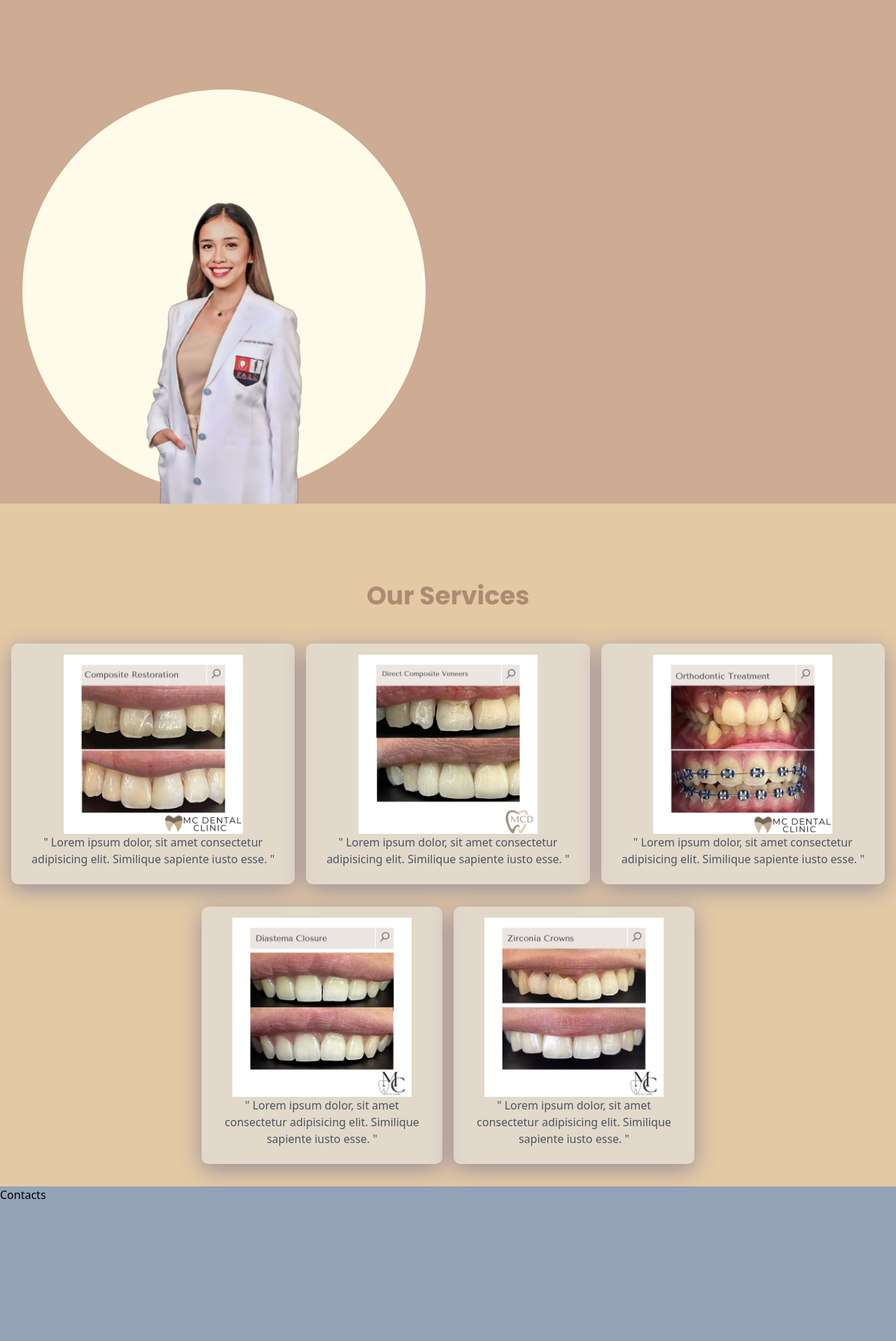
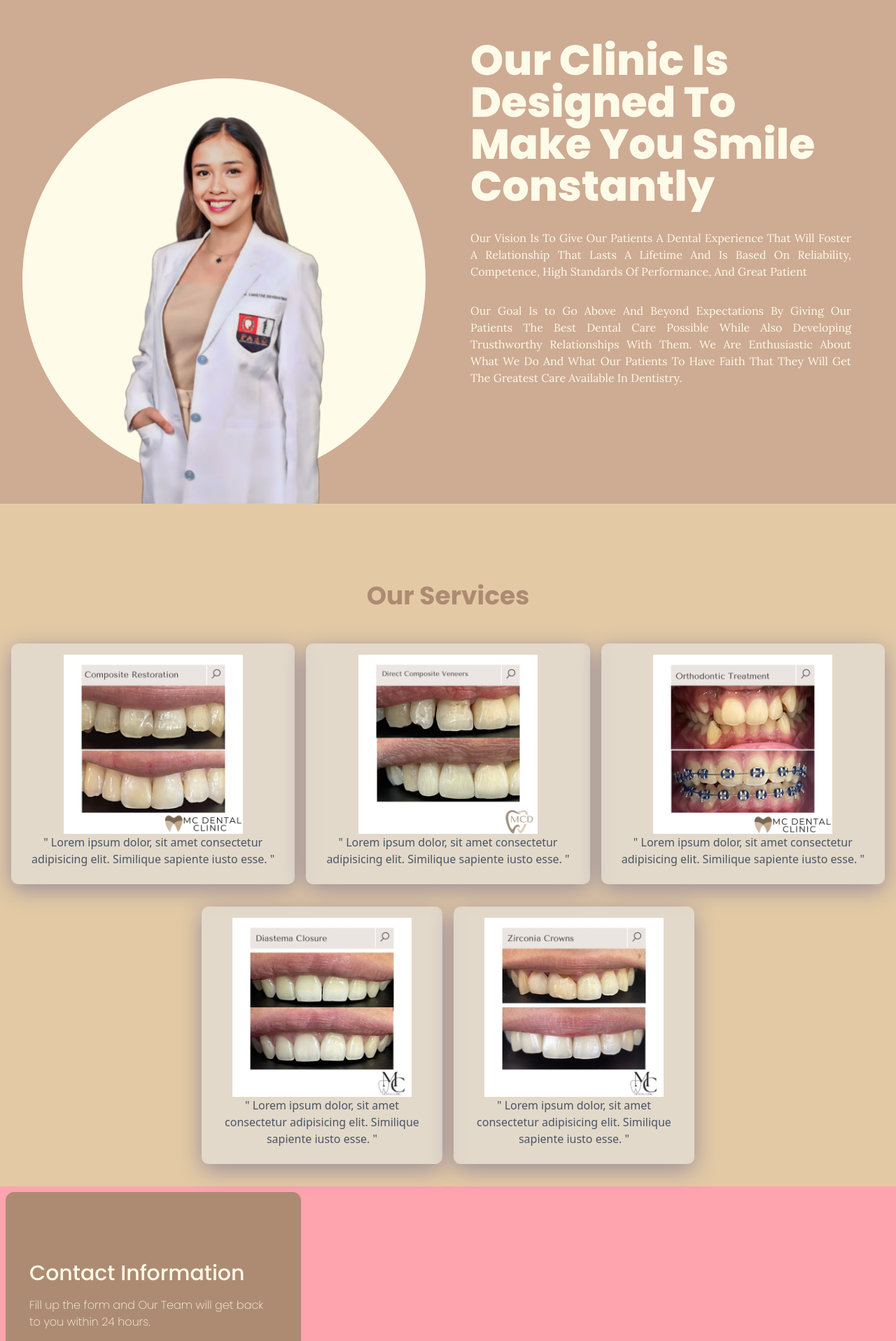
Before and after one commit to xuagram029/mc_dental, a React (Vite) app in the folder client/: page / in a window 1280 px wide. Shown: the part 880-2797 px from the top of the page at 70% size. Built offline with nearby package versions, Linux system fonts and the light colour scheme.

Commit message:
Contracts na lang di pa tapos

```diff
--- a/client/src/components/Landing Page/AboutUs.jsx
+++ b/client/src/components/Landing Page/AboutUs.jsx
@@ -4,13 +4,23 @@ import doc from '../../assets/doktora.png'
 export const AboutUs = () => {
   return (
     <div className='flex h-full'>
-      <div className='basis-1/2 flex items-end justify-center h-full'>
-        <img src={doc} alt="" className='w-56 z-40'/>
-        <div className='bg-white p-72 absolute z-0 rounded-full mb-4'></div>
+      <div className='lg:basis-1/2 sm:basis-0 flex items-end justify-center h-full'>
+        <img src={doc} alt="" className='w-72 z-40'/>
+        <div className='lg:bg-white sm:ng-transparent p-72 absolute z-0 rounded-full mb-8'></div>
       </div>
 
-      <div className='basis-1/2'>
+      <div className='lg:basis-1/2 sm:basis-full flex flex-col justify-center items-center lg:pr-16 sm:px-8'>
+        <h1 className='lg:text-6xl sm:text-4xl text-white font-pop font-extrabold'>
+          Our Clinic Is Designed To Make You Smile Constantly
+        </h1>
 
+        <p className='font-lora text-white font-extralight py-8 text-justify'>
+          Our Vision Is To Give Our Patients A Dental Experience That Will Foster A Relationship That Lasts A Lifetime And Is Based On Reliability, Competence, High Standards Of Performance, And Great Patient
+        </p>
+
+        <p className='font-lora text-white font-extralight pb-8 text-justify'>
+          Our Goal Is to Go Above And Beyond Expectations By Giving Our Patients The Best Dental Care Possible While Also Developing Trusthworthy Relationships With Them. We Are Enthusiastic About What We Do And What Our Patients To Have Faith That They Will Get The Greatest Care Available In Dentistry.
+        </p>
       </div>
     </div>
   )
--- a/client/src/components/Landing Page/Contacts.jsx
+++ b/client/src/components/Landing Page/Contacts.jsx
@@ -1,7 +1,68 @@
 import React from 'react'
+import {BsFillTelephoneFill, BsClock, BsInstagram} from 'react-icons/bs'
+import {HiLocationMarker} from "react-icons/hi"
+import {FaFacebookF} from "react-icons/fa"
 
 export const Contacts = () => {
   return (
-    <div>Contacts</div>
+    <div className='h-full bg-rose-300 rounded-md flex'>
+      <div className='basis-1/3 bg-primary m-2 rounded-xl px-8 pt-24 relative border-2 border-primary'>
+        <div>
+          <h1 className='font-pop text-white font-medium text-3xl'>Contact Information</h1>
+          <p className='font-pop text-white font-extralight py-4'>Fill up the form and Our Team will get back to you within 24 hours.</p>
+        </div>
+
+        <div className='space-y-12 pt-8'>
+          <div className='flex flex-col gap-y-3 text-white'>
+            <span className='flex items-center gap-x-8 text-xl'>
+              <HiLocationMarker className='text-pink-300' />
+              <p className=' text-base font-medium'>Branch 1: 2341 Leveriza St., Pasay City, Philippines</p>
+            </span>
+
+            <span className='flex items-center gap-x-8 text-xl'>
+              <HiLocationMarker className='scale-0' />
+              <p className='text-base font-medium'>Branch 2: 2519 P. Zamora, Pasay City, Philippines</p>
+            </span>
+
+          </div>
+
+          <div className='flex items-center gap-x-8 text-white'>
+            <span>
+              <BsFillTelephoneFill className='text-pink-300' />
+            </span>
+            <p>+63960-609-447</p>
+          </div>
+
+          <div className='flex flex-col text-white'>
+            <span className='flex items-center gap-x-8'>
+              <BsClock className='text-lg text-pink-300' />
+              <p className='font-medium'>Mon to Sat: <i className='text-sm font-light'>9:00am - 7:00pm</i></p>
+            </span>
+
+            <span className='flex items-center gap-x-8'>
+              <BsClock className='scale-0' />
+              <p className='font-medium'>Sunday: <i className='text-sm font-light'>Appointment Only</i></p>
+            </span>
+          </div>
+        </div>
+
+        <div>
+          <div className='absolute -bottom-20 -right-16 bg-rose-300 p-32 rounded-full'></div>
+          <div className='absolute bottom-20 right-24 bg-acsent p-16 rounded-full opacity-90'></div>
+        </div>
+
+        <div className='absolute bottom-10 left-24'>
+          <div className='flex gap-x-6 text-white items-center text-xl'>
+              <a href='https://www.facebook.com/MaChristineDentalClinic' className='hover:rounded-full hover:bg-pink-300 p-4'><FaFacebookF /></a>
+              <a href='https://www.instagram.com/mcdclinic' className='hover:rounded-full hover:bg-pink-300 p-4'><BsInstagram /></a>
+            </div>
+        </div>
+      </div>
+
+
+      <div className='basis-2/3'>
+
+      </div>
+    </div>
   )
 }
--- a/client/src/pages/Landing.jsx
+++ b/client/src/pages/Landing.jsx
@@ -12,7 +12,7 @@ const Landing = () => {
       <div className='h-screen lg:px-8 sm:px-2 bg-primary shadow-inner pt-16'>
         <section className='flex items-center py-16 px-8 gap-x-8'>
             <div className='lg:basis-1/2 sm:basis-full'>
-                <h1 className='text-white uppercase lg:text-8xl sm:text-4xl font-pop font-medium'>
+                <h1 className='text-white uppercase lg:text-8xl sm:text-4xl font-pop font-extrabold'>
                     Smile, It lets your teeth breathe
                 </h1>
                 <p className='text-white font-lora font-thin text-justify pt-8 pb-16 opacity-80'>
@@ -35,7 +35,7 @@ const Landing = () => {
         <Services />
       </div>
 
-      <div id='contacts' className='h-screen bg-slate-400'>
+      <div id='contacts' className='h-screen bg-rose-300'>
         <Contacts />
       </div>
     </div>
```
